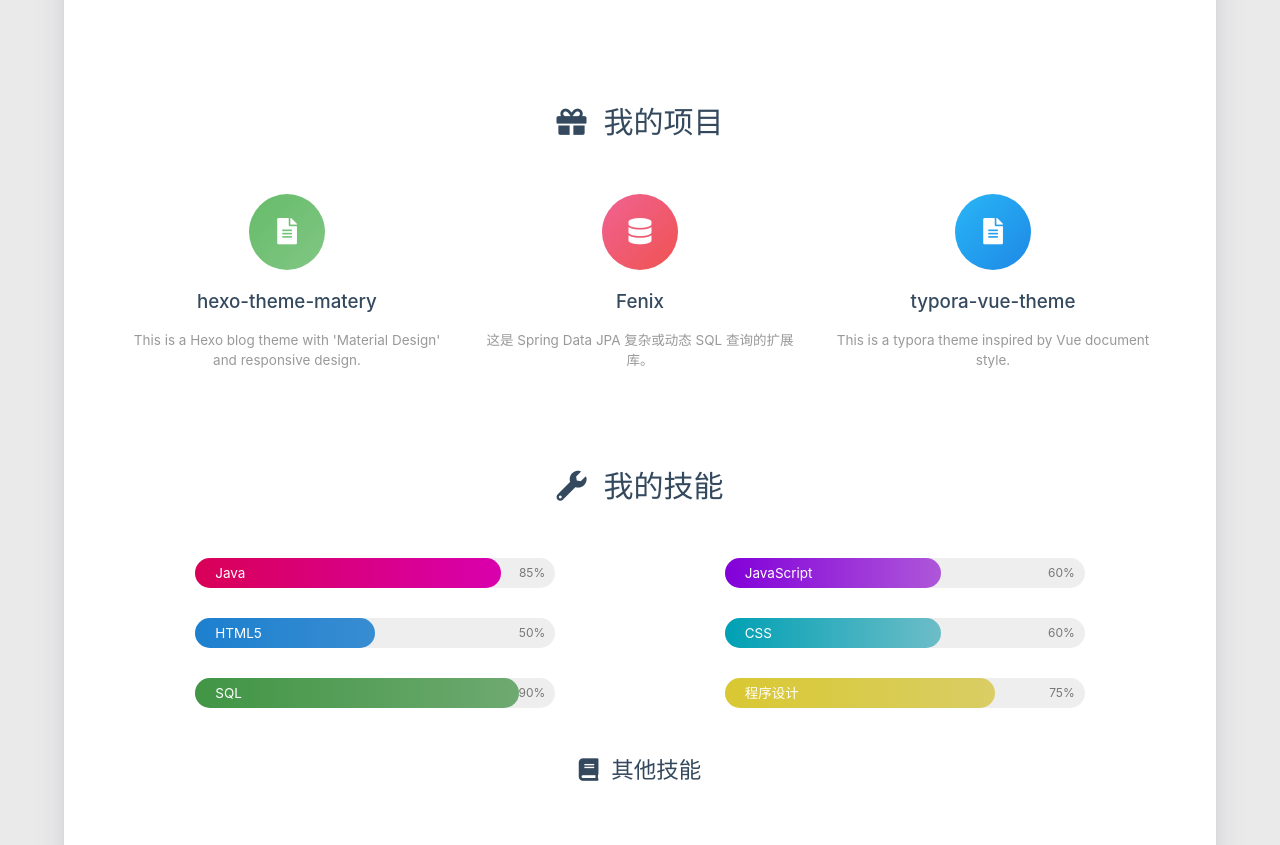
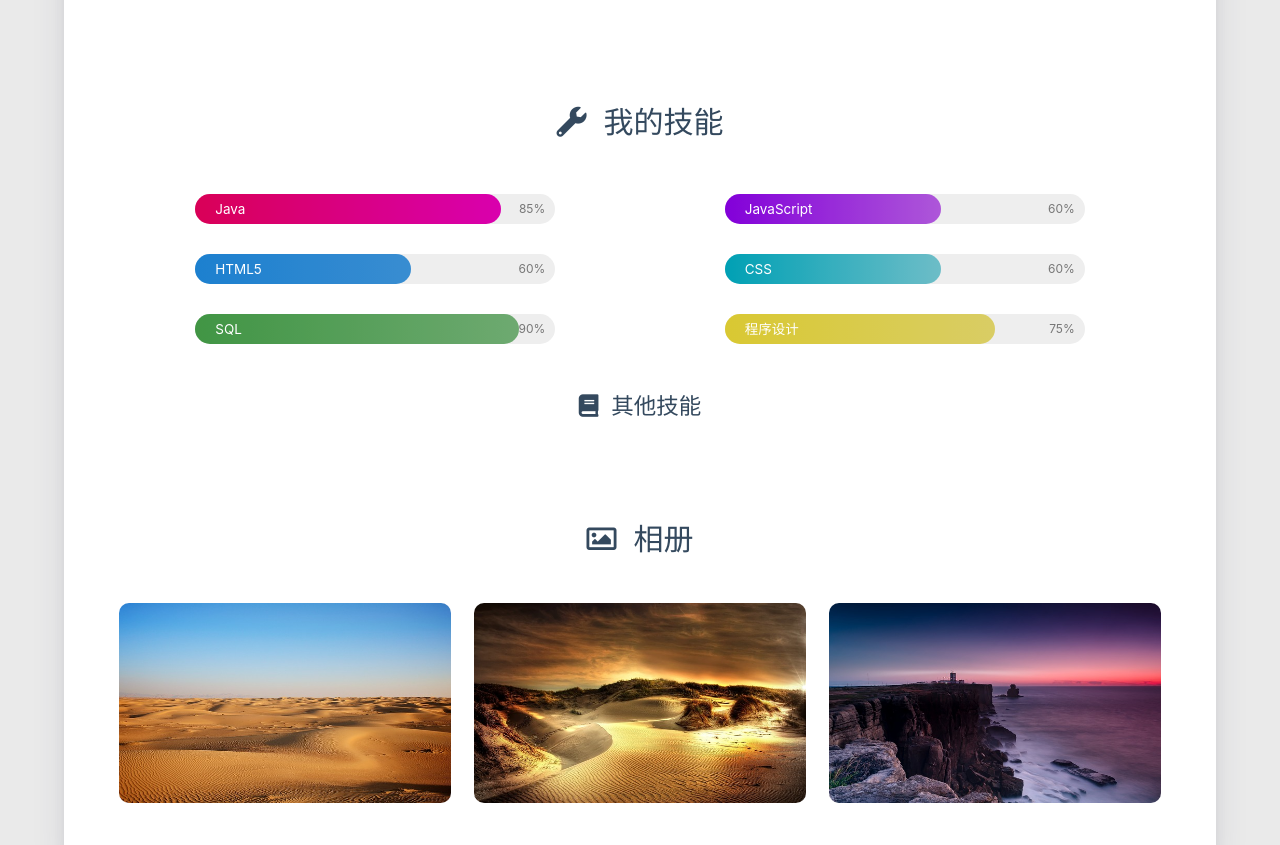
Before and after one commit to knight0707/blog, a plain HTML site: page about/index.html in a window 1280 px wide. Shown: the part 1301-2146 px from the top of the page. Drawn offline with nearby package versions, Linux system fonts and the light colour scheme; some packages are replaced by stand-ins of ours; a script that the page names is missing.

Commit message:
Site updated: 2021-08-23 11:06:46

```diff
--- a/about/index.html
+++ b/about/index.html
@@ -627,58 +627,6 @@
 
 
 
-<div class="my-projects">
-    <div class="title center-align" data-aos="zoom-in-up">
-        <i class="fas fa-gift"></i>&nbsp;&nbsp;我的项目
-    </div>
-    <div class="row">
-
-
-        <div class="col s12 m6 l4" data-aos="fade-up">
-            <div class="info center-align">
-                <a href="http://github.com/blinkfox/hexo-theme-matery" class="icon"
-                   style="background: linear-gradient(to bottom right, #66BB6A 0%, #81C784 100%)" target="_blank">
-                    <i class="fas fa-file-alt"></i>
-                </a>
-                <div class="info-title">
-                    <a href="http://github.com/blinkfox/hexo-theme-matery" target="_blank">hexo-theme-matery</a>
-                </div>
-                <div class="info-desc">This is a Hexo blog theme with &#39;Material Design&#39; and responsive design.</div>
-            </div>
-        </div>
-
-        <div class="col s12 m6 l4" data-aos="fade-up">
-            <div class="info center-align">
-                <a href="https://github.com/blinkfox/fenix" class="icon"
-                   style="background: linear-gradient(to bottom right, #F06292 0%, #EF5350 100%)" target="_blank">
-                    <i class="fas fa-database"></i>
-                </a>
-                <div class="info-title">
-                    <a href="https://github.com/blinkfox/fenix" target="_blank">Fenix</a>
-                </div>
-                <div class="info-desc">这是 Spring Data JPA 复杂或动态 SQL 查询的扩展库。</div>
-            </div>
-        </div>
-
-        <div class="col s12 m6 l4" data-aos="fade-up">
-            <div class="info center-align">
-                <a href="https://github.com/blinkfox/typora-vue-theme" class="icon"
-                   style="background: linear-gradient(to bottom right, #29B6F6 0%, #1E88E5 100%)" target="_blank">
-                    <i class="fas fa-file-alt"></i>
-                </a>
-                <div class="info-title">
-                    <a href="https://github.com/blinkfox/typora-vue-theme" target="_blank">typora-vue-theme</a>
-                </div>
-                <div class="info-desc">This is a typora theme inspired by Vue document style.</div>
-            </div>
-        </div>
-
-
-    </div>
-</div>
-
-
-
 
 
 <div class="my-skills">
@@ -714,10 +662,10 @@
         <div class="col s12 m6 l6" data-aos="fade-up">
             <div class="skillbar">
                 <div class="skillbar-title"
-                     style="background: linear-gradient(to right, #2196F3 0%, #42A5F5 100%); width: 50%">
+                     style="background: linear-gradient(to right, #2196F3 0%, #42A5F5 100%); width: 60%">
                     <span>HTML5</span>
                 </div>
-                <div class="skill-bar-percent">50%</div>
+                <div class="skill-bar-percent">60%</div>
             </div>
         </div>
 
```
